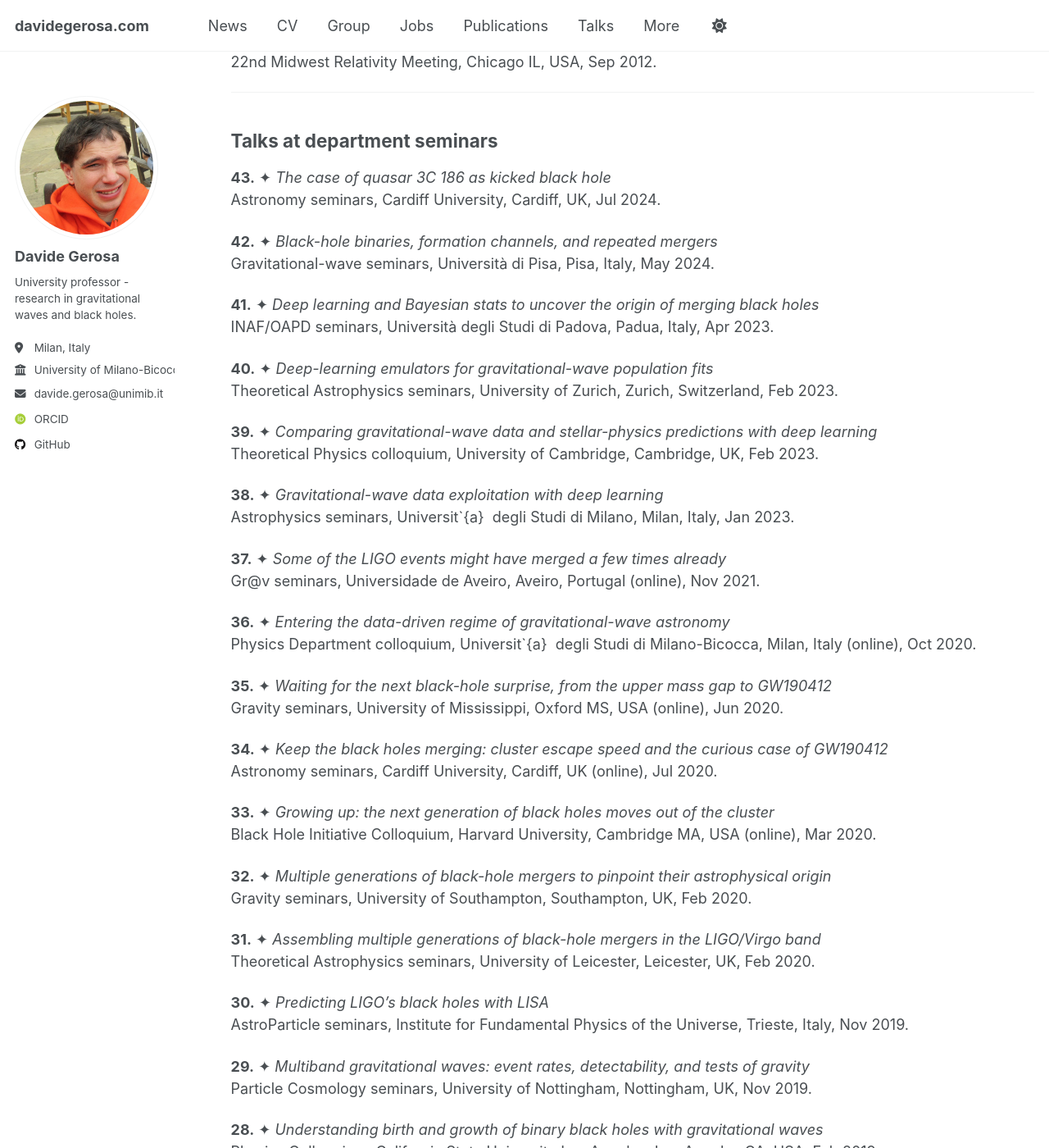
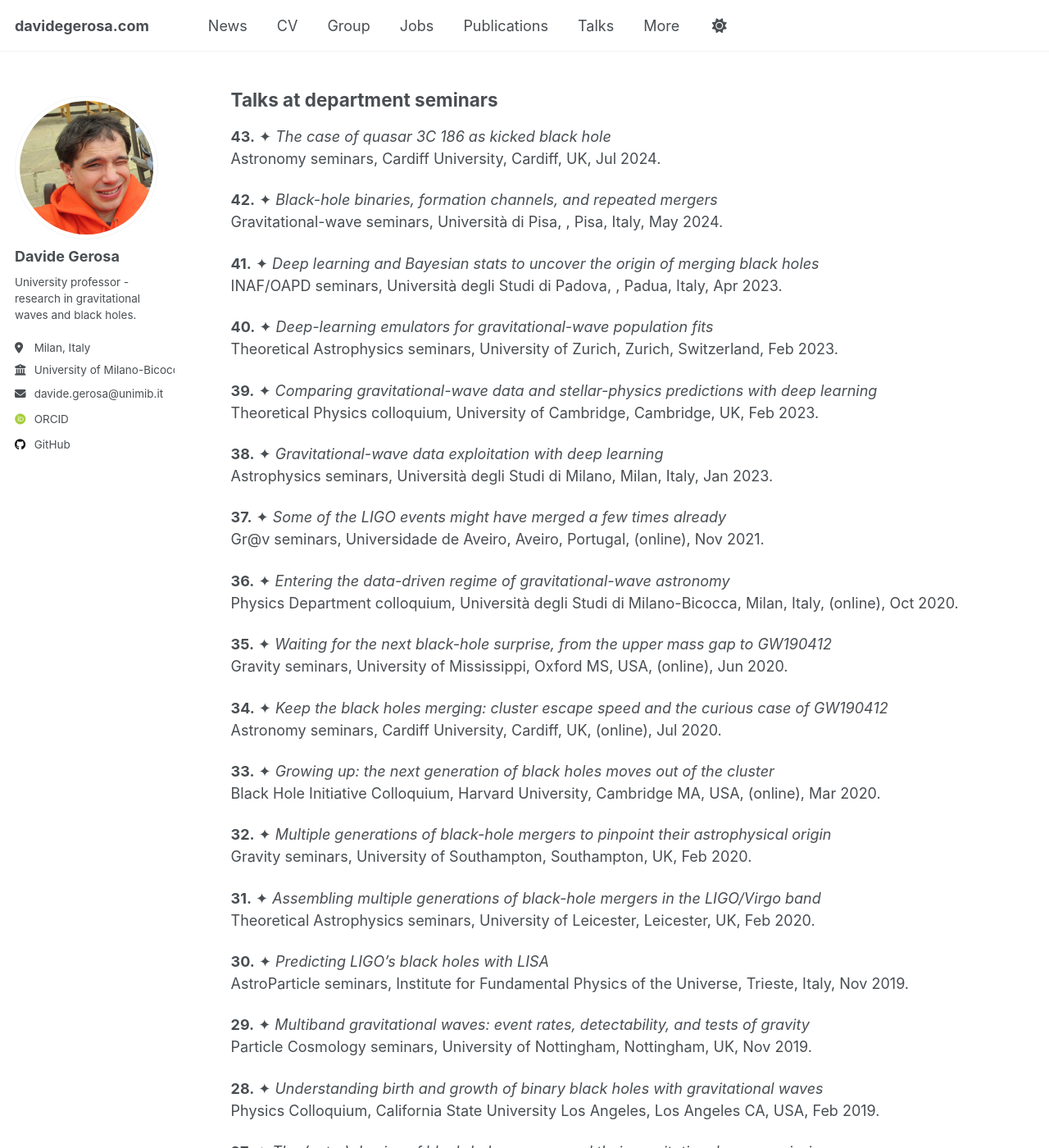
Before and after one commit to dgerosa/website, a Jekyll site: the page built from _pages/talks.md, in a window 1280 px wide and 1400 px high, scrolled down 6729 px. Shown: the whole window at 82% size. Built offline with Jekyll 4.4.1, drawn with Linux system fonts in a browser that asks for light colours; some web fonts are replaced; some of the changed text lies outside the part shown.

Commit message:
updated from dgerosa/cv

```diff
--- a/_pages/_talks.md
+++ b/_pages/_talks.md
@@ -196,7 +193,7 @@
 3rd Swinburne-Caltech Galaxy Workshop, Pasadena CA, USA, Sept 2017.
 
 **17.** ✦ *Surprises from the spins: astrophysics and relativity with detections of spinning black-hole mergers*  \\
-12th Edoardo Amaldi Conference, Pasadena CA, USA, (plenary talk), Jul 2017.  \\
+12th Edoardo Amaldi Conference (plenary talk), Pasadena CA, USA, Jul 2017.  \\
 Proceedings published by IoP (2018).
 
 **16.** *Core collapse and compact-object formation to test General Relativity*  \\
@@ -257,10 +254,10 @@
 Astronomy seminars, Cardiff University, Cardiff, UK, Jul 2024.
 
 **42.** ✦ *Black-hole binaries, formation channels, and repeated mergers*  \\
-Gravitational-wave seminars, Università di Pisa, Pisa, Italy, May 2024.
+Gravitational-wave seminars, Università di Pisa, , Pisa, Italy, May 2024.
 
 **41.** ✦ *Deep learning and Bayesian stats to uncover the origin of merging black holes*  \\
-INAF/OAPD seminars, Università degli Studi di Padova, Padua, Italy, Apr 2023.
+INAF/OAPD seminars, Università degli Studi di Padova, , Padua, Italy, Apr 2023.
 
 **40.** ✦ *Deep-learning emulators for gravitational-wave population fits*  \\
 Theoretical Astrophysics seminars, University of Zurich, Zurich, Switzerland, Feb 2023.
@@ -269,22 +266,22 @@
 Theoretical Physics colloquium, University of Cambridge, Cambridge, UK, Feb 2023.
 
 **38.** ✦ *Gravitational-wave data exploitation with deep learning*  \\
-Astrophysics seminars, Universit\`{a}  degli Studi di Milano, Milan, Italy, Jan 2023.
+Astrophysics seminars, Università degli Studi di Milano, Milan, Italy, Jan 2023.
 
 **37.** ✦ *Some of the LIGO events might have merged a few times already*  \\
-Gr@v seminars, Universidade de Aveiro, Aveiro, Portugal (online), Nov 2021.
+Gr@v seminars, Universidade de Aveiro, Aveiro, Portugal, (online), Nov 2021.
 
 **36.** ✦ *Entering the data-driven regime of gravitational-wave astronomy*  \\
-Physics Department colloquium, Universit\`{a}  degli Studi di Milano-Bicocca, Milan, Italy (online), Oct 2020.
+Physics Department colloquium, Università degli Studi di Milano-Bicocca, Milan, Italy, (online), Oct 2020.
 
 **35.** ✦ *Waiting for the next black-hole surprise, from the upper mass gap to GW190412*  \\
-Gravity seminars, University of Mississippi, Oxford MS, USA (online), Jun 2020.
+Gravity seminars, University of Mississippi, Oxford MS, USA, (online), Jun 2020.
 
 **34.** ✦ *Keep the black holes merging: cluster escape speed and the curious case of GW190412*  \\
-Astronomy seminars, Cardiff University, Cardiff, UK (online), Jul 2020.
+Astronomy seminars, Cardiff University, Cardiff, UK, (online), Jul 2020.
 
 **33.** ✦ *Growing up: the next generation of black holes moves out of the cluster*  \\
-Black Hole Initiative Colloquium, Harvard University, Cambridge MA, USA (online), Mar 2020.
+Black Hole Initiative Colloquium, Harvard University, Cambridge MA, USA, (online), Mar 2020.
 
 **32.** ✦ *Multiple generations of black-hole mergers to pinpoint their astrophysical origin*  \\
 Gravity seminars, University of Southampton, Southampton, UK, Feb 2020.
@@ -329,7 +326,7 @@
 GSSI seminars, Gran Sasso Science Institute, L'Aquila, Italy, Jan 2018.
 
 **18.** ✦ *Where do binary black holes come from? How do we find out?*  \\
-Theory seminars, Sapienza Universit\`a di Roma, Rome, Italy, Jan 2018.
+Theory seminars, Sapienza Università di Roma, , Rome, Italy, Jan 2018.
 
 **17.** ✦ *Monopole radiation, hyper scalarization and inverse chirps: the promise of testing gravity with stellar collapse*  \\
 Steward Observatory lunch seminars, University of Arizona, Tucson AZ, USA, Nov 2017.
@@ -350,7 +347,7 @@
 Oskar Klein Center colloquia, Stockholms Universitet, Stockholm, Sweden, Jan 2017.
 
 **11.** ✦ *A tale of astronomy and relativity: formation and evolution of black-hole binaries*  \\
-Department seminars, Universit\`{a}  degli Studi di Milano, Milan, Italy, Apr 2016.
+Department seminars, Università degli Studi di Milano, Milan, Italy, Apr 2016.
 
 **10.** ✦ *A new paradigm for black-hole spin precession*  \\
 Astrophysics seminars, University of Birmingham, Birmingham, UK, Feb 2016.
@@ -362,22 +359,22 @@
 GReCO seminars, Institut d'Astrophysique de Paris, Paris, France, Jan 2016.
 
 **7.** ✦ *Innovative multi-timescale approach to binary black holes*  \\
-Theoretical Astrophysics seminars, Universit\`{a}  degli Studi di Milano, Milan, Italy, Dec 2015.
+Theoretical Astrophysics seminars, Università degli Studi di Milano, Milan, Italy, Dec 2015.
 
 **6.** ✦ *Stellar collapse in scalar-tensor theories of gravity: prospects for gravitational-wave astronomy*  \\
 Gravity and Particles seminar, University of Nottingham, Nottingham, UK, Dec 2015.
 
 **5.** ✦ *Core collapse and relativistic stars in scalar-tensor theories of gravity*  \\
-Gravity seminars, STAG Research Center, Southampton, UK, Oct 2015.
+Gravity seminars, STAG Research Center, University of Southampton, Southampton, UK, Oct 2015.
 
 **4.** ✦ *Binary black-hole spin alignment: gas-driven and relativistic inspiral*  \\
-Wednesday seminars, Institute of Astronomy, Cambridge, UK, Jun 2015.
+Wednesday seminars, Institute of Astronomy, University of Cambridge, Cambridge, UK, Jun 2015.
 
 **3.** ✦ *Spin-orbit resonances: unveiling black-hole binary dynamics on both stellar-mass and supermassive scale*  \\
 Gravitational Physics seminars, Cardiff University, Cardiff, UK, May 2014.
 
 **2.** ✦ *Spin-orbit resonances: unveiling black-hole binary dynamics on both stellar-mass and supermassive scale*  \\
-GR seminars, Department Applied Mathematics and Theoretical Physics, Cambridge, UK,  May 2014.
+GR seminars, Department Applied Mathematics and Theoretical Physics, University of Cambridge, Cambridge, UK, May 2014.
 
 **1.** ✦ *Spin alignment and resonant plane in stellar mass black hole binaries*  \\
 Lunch talks, Leiden Observatory, Leiden, The Netherlands, Jan 2012.
@@ -468,7 +468,7 @@
 Settimana dell'Astronomia, Fondazione Lombardia per l'Ambiente, Italy, (online), Apr 2021.
 
 **7.** ✦ *Can black-hole binaries really make it?*  \\
-University of Birmingham Astronomical Student Society,  Birmingham, UK, (online), Mar 2021.
+University of Birmingham Astronomical Student Society, Birmingham, UK, (online), Mar 2021.
 
 **6.** ✦ *The (gravitational) sound of the Universe*  \\
 Institute of Physics (IoP) Lecture Series, UK, (online), Dec 2020.
```
Also changed, not shown: other parts of _pages/_talks.md (+66 -66 lines), _pages/_citations.md (+20 -20 lines).
